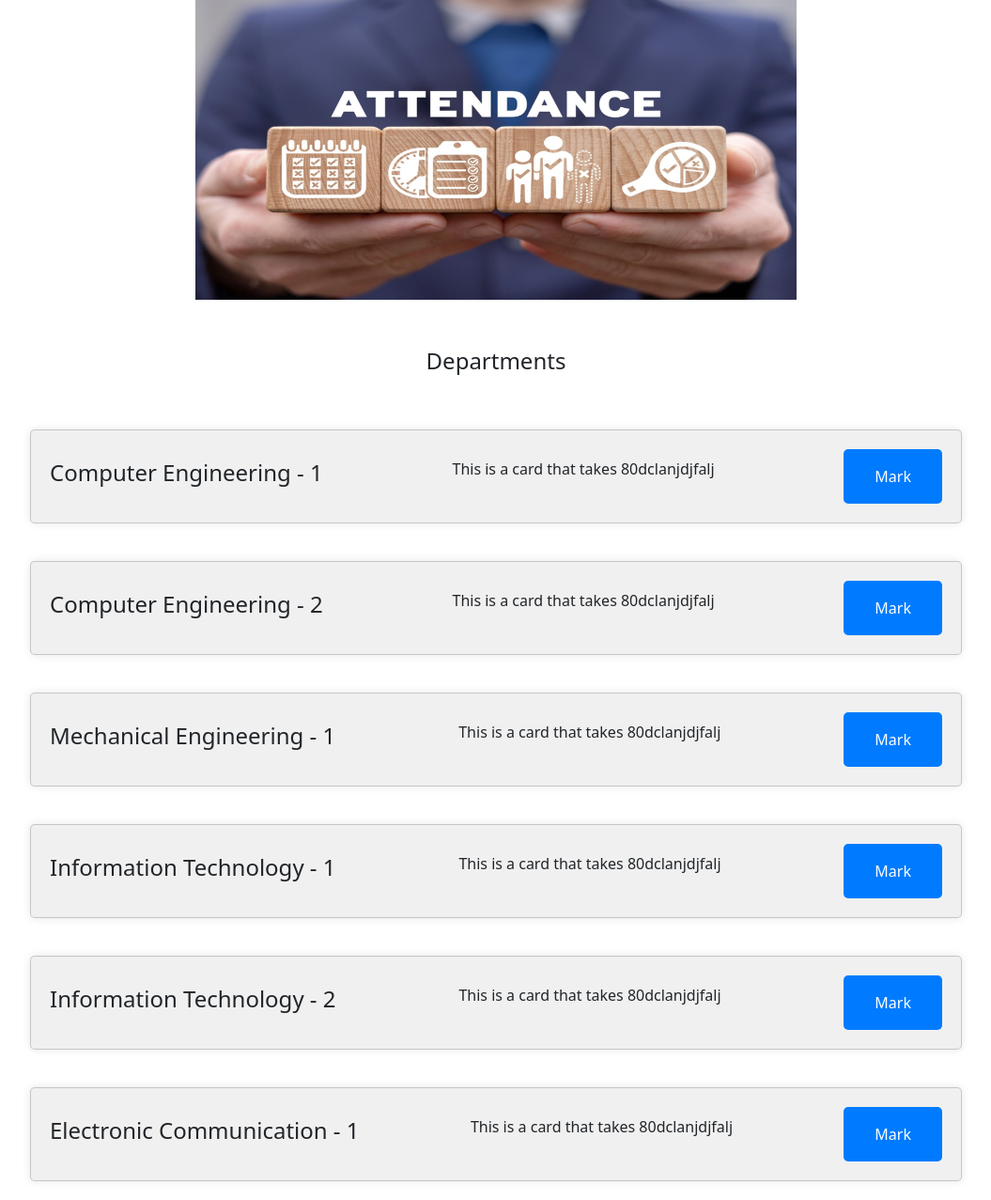
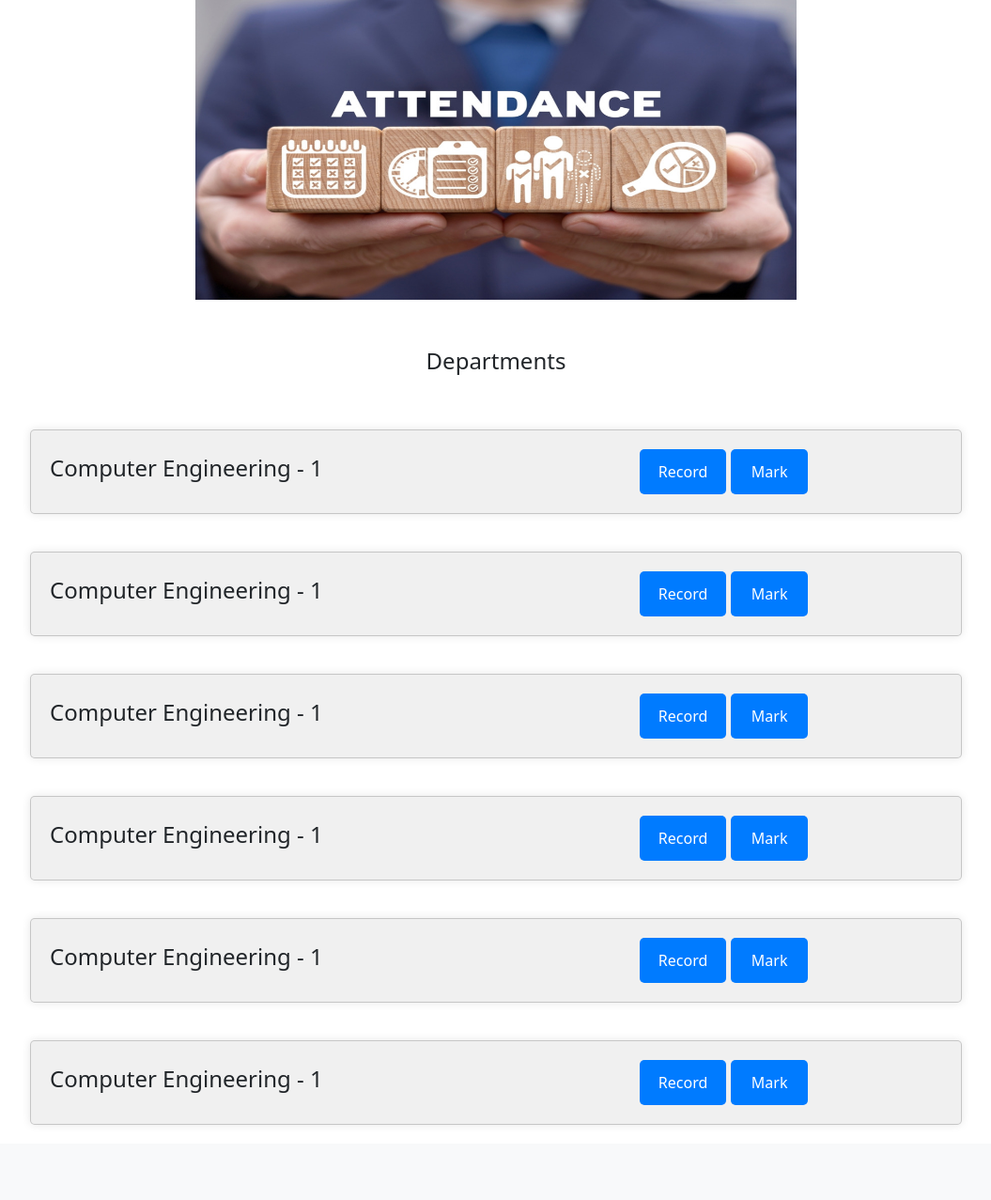
Before and after one commit to Krishal-Modi/attendance-management-system, a Django app: page / in a window 1280 px wide. Shown: the part 333-1610 px from the top of the page at 94% size, without its empty margins (112-1167 px from the left). After the commit the page ends 1530 px from the top, so only its background shows below. Run offline with Django 5.2, Linux system fonts and the light colour scheme.

Commit message:
Add files via upload

```diff
--- a/attendance/attendance/urls.py
+++ b/attendance/attendance/urls.py
@@ -17,6 +17,7 @@ Including another URLconf
 from django.contrib import admin
 from django.urls import path
 from student.views import *
+from student import views
 
 urlpatterns = [
     path('admin/', admin.site.urls),
@@ -35,10 +36,13 @@ urlpatterns = [
 
     path('logout/', logout_page, name='logout_page'),
 
+
     # Departmenr URLS
 
     path('ceone/', ceone, name='ceone'),
 
     path('student-list/', student_list, name='student_list'),
 
+    path('cereport/', cereport, name='cereport'),
+
 ]
--- /dev/null
+++ b/attendance/student/static/css/style.css
@@ -0,0 +1,88 @@
+.title{
+    text-align: center;
+    margin-top: 4%;
+    font-size: 32px;
+}
+
+.manual{
+    font-size: 18px;
+    gap: 20px;
+    margin: 0% 0% 0% 0%;
+  }
+
+.nav-elements{
+    color: black;
+    text-decoration: none;
+}
+
+.content{
+    text-align: center;
+    font-size: 20px;
+    margin: 2% 10% 0% 10%;
+}
+
+
+.image{
+    display: block;
+    margin-left: auto;
+    margin-right: auto;
+    width: 50%;
+    margin-top: 2%;
+}
+
+.cont{
+    display: flex;
+    justify-content: space-between;
+    align-items: center;
+    padding: 20px;
+    justify-content: center;
+}
+
+.card {
+    width: 80%;
+    background-color: #f0f0f0;
+    padding: 20px;
+    box-shadow: 0 0 10px rgba(0, 0, 0, 0.1);
+    border-radius: 5px;
+    display: flex;
+    flex-direction: row;
+    justify-content: space-between;
+    align-items: center;
+
+}
+
+.button1 {
+    padding: 12px 20px;
+    background-color: #007bff;
+    color: #fff;
+    border: none;
+    border-radius: 5px;
+    cursor: pointer;
+    margin: 0% 0% 0% 35%;
+}
+
+.button1 > a{
+    text-decoration: none;
+    color: white;
+}
+
+.button2 {
+    padding: 12px 22px;
+    background-color: #007bff;
+    color: #fff;
+    border: none;
+    border-radius: 5px;
+    cursor: pointer;
+    margin: 0% 15% 0% 0%;
+}
+
+.button2 > a{
+    text-decoration: none;
+    color: white;
+}
+
+h3{
+    text-align: center;
+    font-size: 24px;
+    margin: 4% 0% 3% 0%;
+}
--- a/attendance/student/templates/index.html
+++ b/attendance/student/templates/index.html
@@ -4,9 +4,10 @@
     <meta charset="UTF-8">
     <meta name="viewport" content="width=device-width, initial-scale=1.0">
     <link href="https://cdn.jsdelivr.net/npm/bootstrap@5.3.3/dist/css/bootstrap.min.css" rel="stylesheet" integrity="sha384-QWTKZyjpPEjISv5WaRU9OFeRpok6YctnYmDr5pNlyT2bRjXh0JMhjY6hW+ALEwIH" crossorigin="anonymous">
+    <link rel="stylesheet" href="/static/css/style.css">
     <title>Attendance Marking System</title>
     <style>
-
+/*
         .title{
             text-align: center;
             margin-top: 4%;
@@ -78,7 +79,7 @@
             text-align: center;
             font-size: 24px;
             margin: 4% 0% 3% 0%;
-        }
+        } */
     </style>
 
 </head>
@@ -133,12 +134,12 @@
       <div class="cont">
         <div class="card">
             <h4>Computer Engineering - 1</h4>
-            <p>This is a card that takes 80dclanjdjfalj </p>
-          <button class="button">
+            <button class="button1"><a href="/cereport/">Record</a></button>
+            <button class="button2">
             {% if request.user.is_authenticated %}
-                    <a href="/ceone/" class="btn">Mark</a>
+                    <a href="/ceone/" >Mark</a>
             {% else %}
-                    <a href="" onclick="loginFirst()" class="btn">Mark</a>
+                    <a href="" onclick="loginFirst()" >Mark</a>
                     <script>
                         function loginFirst() {
                             confirm("Please login to mark attendance.");
@@ -152,13 +153,13 @@
 
       <div class="cont">
         <div class="card">
-            <h4>Computer Engineering - 2</h4>
-            <p>This is a card that takes 80dclanjdjfalj </p>
-            <button class="button">
+            <h4>Computer Engineering - 1</h4>
+            <button class="button1"><a href="/cereport/">Record</a></button>
+            <button class="button2">
             {% if request.user.is_authenticated %}
-                      <a href="/ceone/" class="btn">Mark</a>
+                    <a href="/ceone/" >Mark</a>
             {% else %}
-                      <a href="" onclick="loginFirst()" class="btn">Mark</a>
+                    <a href="" onclick="loginFirst()" >Mark</a>
                     <script>
                         function loginFirst() {
                             confirm("Please login to mark attendance.");
@@ -172,13 +173,13 @@
 
       <div class="cont">
         <div class="card">
-            <h4>Mechanical Engineering - 1</h4>
-            <p>This is a card that takes 80dclanjdjfalj </p>
-          <button class="button">
+            <h4>Computer Engineering - 1</h4>
+            <button class="button1"><a href="/cereport/">Record</a></button>
+            <button class="button2">
             {% if request.user.is_authenticated %}
-                      <a href="/ceone/" class="btn">Mark</a>
+                    <a href="/ceone/" >Mark</a>
             {% else %}
-                      <a href="" onclick="loginFirst()" class="btn">Mark</a>
+                    <a href="" onclick="loginFirst()" >Mark</a>
                     <script>
                         function loginFirst() {
                             confirm("Please login to mark attendance.");
@@ -189,15 +190,16 @@
         </div>
       </div>
 
+
       <div class="cont">
         <div class="card">
-            <h4>Information Technology - 1</h4>
-            <p>This is a card that takes 80dclanjdjfalj </p>
-          <button class="button">
+            <h4>Computer Engineering - 1</h4>
+            <button class="button1"><a href="/cereport/">Record</a></button>
+            <button class="button2">
             {% if request.user.is_authenticated %}
-                      <a href="/ceone/" class="btn">Mark</a>
+                    <a href="/ceone/" >Mark</a>
             {% else %}
-                      <a href="" onclick="loginFirst()" class="btn">Mark</a>
+                    <a href="" onclick="loginFirst()" >Mark</a>
                     <script>
                         function loginFirst() {
                             confirm("Please login to mark attendance.");
@@ -208,15 +210,16 @@
         </div>
       </div>
 
+
       <div class="cont">
         <div class="card">
-            <h4>Information Technology - 2</h4>
-            <p>This is a card that takes 80dclanjdjfalj </p>
-          <button class="button">
+            <h4>Computer Engineering - 1</h4>
+            <button class="button1"><a href="/cereport/">Record</a></button>
+            <button class="button2">
             {% if request.user.is_authenticated %}
-                      <a href="/ceone/" class="btn">Mark</a>
+                    <a href="/ceone/" >Mark</a>
             {% else %}
-                      <a href="" onclick="loginFirst()" class="btn">Mark</a>
+                    <a href="" onclick="loginFirst()" >Mark</a>
                     <script>
                         function loginFirst() {
                             confirm("Please login to mark attendance.");
@@ -227,15 +230,16 @@
         </div>
       </div>
 
+
       <div class="cont">
         <div class="card">
-            <h4>Electronic Communication - 1</h4>
-            <p>This is a card that takes 80dclanjdjfalj </p>
-          <button class="button">
+            <h4>Computer Engineering - 1</h4>
+            <button class="button1"><a href="/cereport/">Record</a></button>
+            <button class="button2">
             {% if request.user.is_authenticated %}
-                      <a href="/ceone/" class="btn">Mark</a>
+                    <a href="/ceone/" >Mark</a>
             {% else %}
-                      <a href="" onclick="loginFirst()" class="btn">Mark</a>
+                    <a href="" onclick="loginFirst()" >Mark</a>
                     <script>
                         function loginFirst() {
                             confirm("Please login to mark attendance.");
--- a/attendance/student/views.py
+++ b/attendance/student/views.py
@@ -65,7 +65,7 @@ def logout_page(request):
 # Department views
 
 
-# views.py
+# Computer Engineering Department
 
 def ceone(request):
     students = Student.objects.all()
@@ -83,24 +83,10 @@ def ceone(request):
                 if status in ['absent', 'present']:
                     StudentAttendance.objects.create(student=student, date=date, status=status)
 
-            return redirect("/index/")  # Redirect to the appropriate page
+            return redirect("cereport")  # Redirect to the cereport page
     else:
         form = ContactForm()
     return render(request, "ceone.html", {'form': form, 'students': students})
-
-
-
-"""
-def mark_attendance(request):
-    if request.method == 'POST':
-        form = AttendanceForm(request.POST)
-        if form.is_valid():
-            form.save()
-            return redirect('attendance_success')  # Redirect to a success page
-    else:
-        form = AttendanceForm()
-    return render(request, 'attendance_form.html', {'form': form})
-"""
 
 
 def student_list(request):
@@ -109,3 +95,28 @@ def student_list(request):
 
     # Pass the list of students to the template for rendering
     return render(request, 'ceone.html', {'students': students})
+
+
+# Appearing the Result of the student
+def get_student_attendance(student, distinct_dates):
+    attendance_records = {}
+    for date in distinct_dates:
+        attendance = student.studentattendance_set.filter(date=date).first()
+        attendance_records[date] = attendance.status if attendance else ''
+    return attendance_records
+
+
+def cereport(request):
+    students = Student.objects.all()
+    distinct_dates = StudentAttendance.objects.values_list('date', flat=True).distinct()
+
+    # Create a dictionary to store attendance data for each student
+    student_attendance = {}
+    for student in students:
+        attendance_records = StudentAttendance.objects.filter(student=student)
+        attendance_data = {}
+        for record in attendance_records:
+            attendance_data[record.date] = record.status  # Update attribute name here
+        student_attendance[student.id] = attendance_data
+
+    return render(request, 'cereport.html', {'students': students, 'distinct_dates': distinct_dates, 'student_attendance': student_attendance})
```
Also changed, not shown: attendance/student/templates/cereport.html (added, +278 -0 lines), attendance/student/templatetags/custom_filters.py (added, +8 -0 lines), attendance/db.sqlite3, attendance/student/templates/ceone.html (indentation only), attendance/student/templatetags/__init__.py (added). Lines whose indentation alone changed are shown as unchanged.
